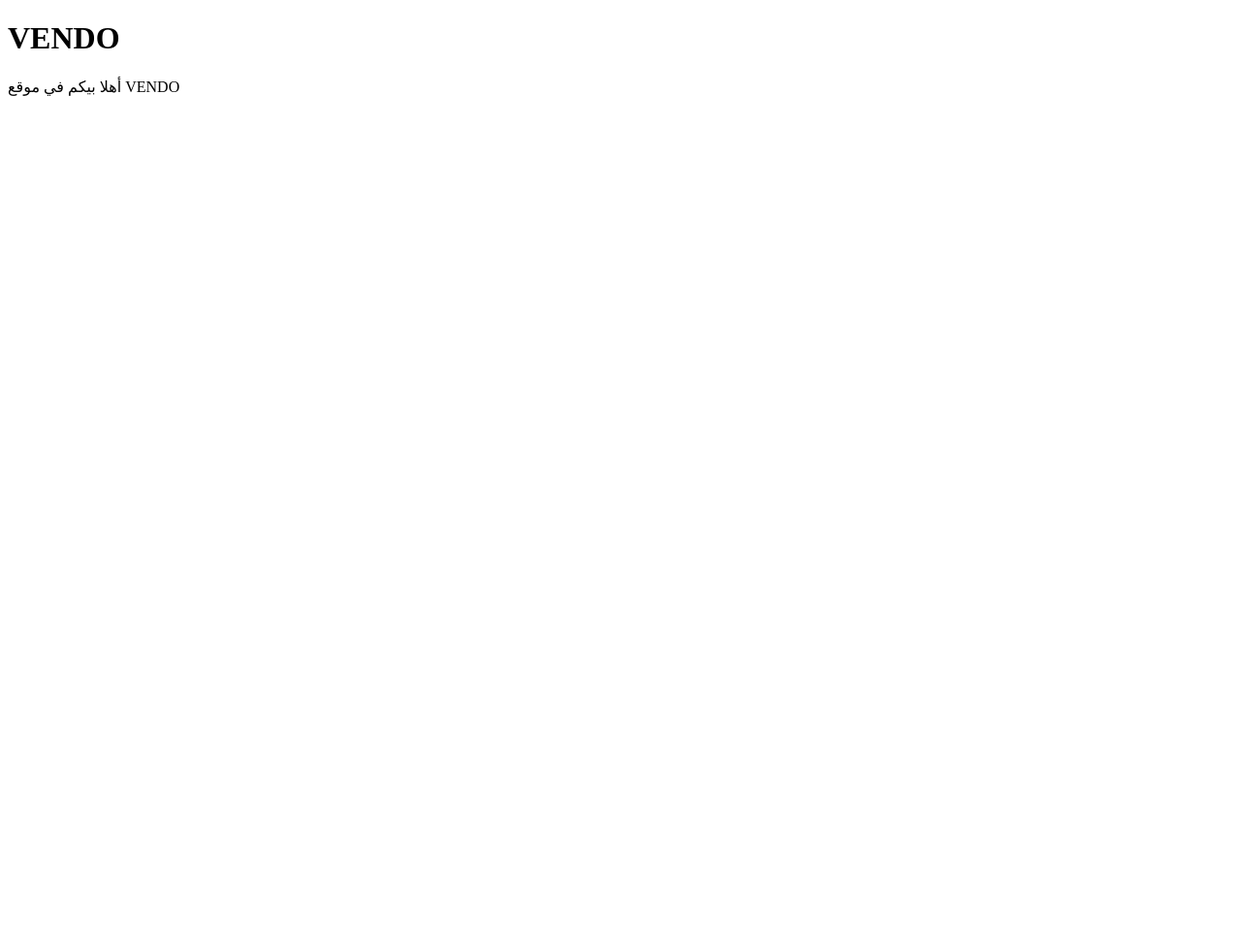
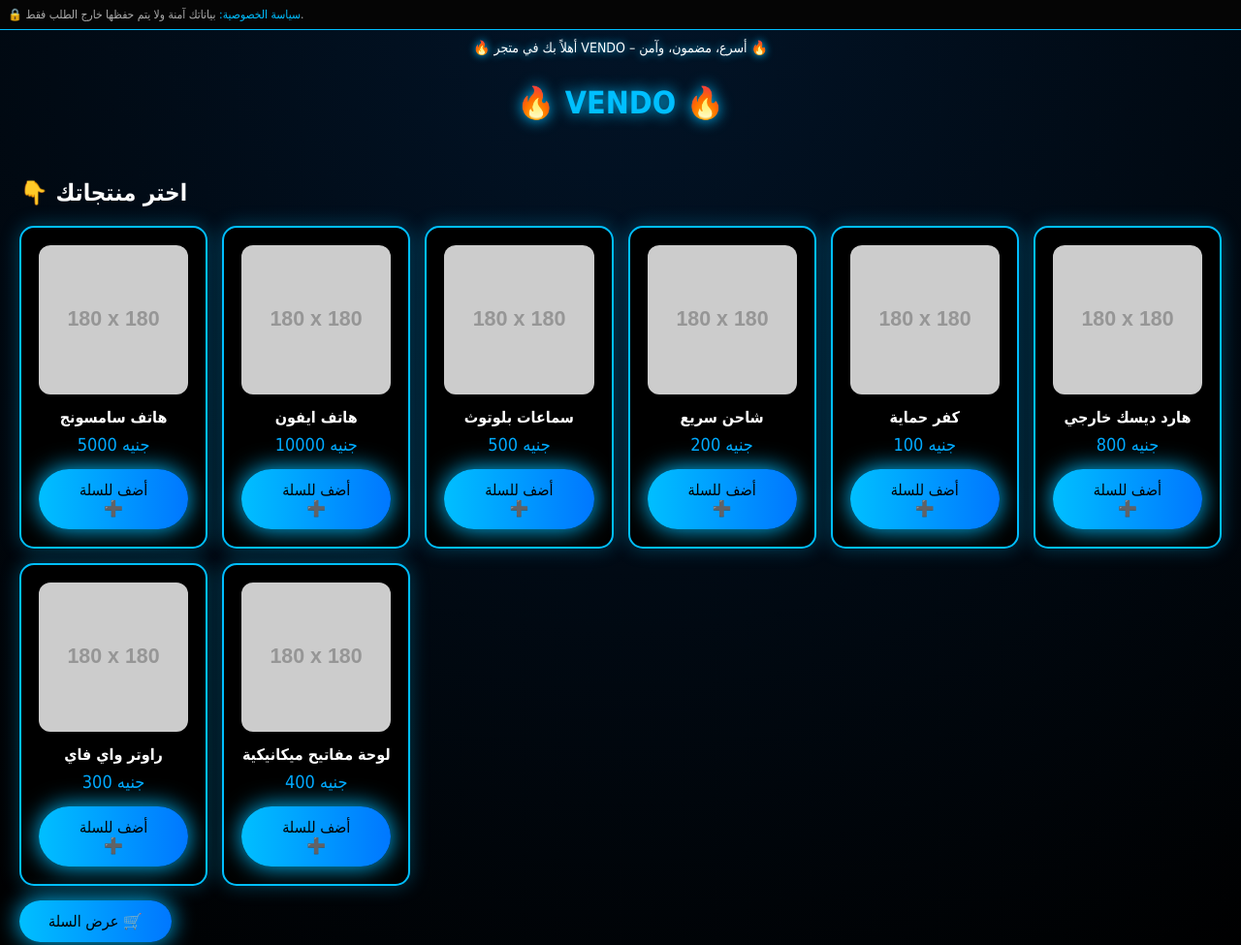
Before and after one commit to ahmedrafaat055-eng/VENDO, a plain HTML site: page index.html in a window 1280 px wide. Shown: the top 975 px of the page at 97% size. Before the commit the page ends 800 px from the top, so only its background shows below. Drawn offline with Linux system fonts and the light colour scheme; placeholder pictures from the web are drawn by us.

Commit message:
Update index.html

```diff
--- a/index.html
+++ b/index.html
@@ -1,13 +1,191 @@
 <!DOCTYPE html>
-<html>
+<html lang="ar">
 <head>
-  <meta charset="UTF-8">
-  <title>VENDO</title>
+<meta charset="UTF-8">
+<meta name="viewport" content="width=device-width, initial-scale=1.0">
+<title>VENDO</title>
+<style>
+*{box-sizing:border-box;font-family:Tahoma}
+body{
+    margin:0;
+    background:radial-gradient(circle at top,#021428,#000);
+    color:#fff;
+}
+header{
+    padding:20px;
+    text-align:center;
+    font-size:32px;
+    font-weight:bold;
+    color:#00bfff;
+    text-shadow:0 0 15px #00bfff;
+}
+.privacy-bar{
+    font-size:12px;
+    padding:8px;
+    background:#050505;
+    color:#aaa;
+    border-bottom:1px solid #00bfff;
+}
+.privacy-bar span{color:#00bfff;}
+.welcome{
+    margin:10px 0;
+    font-size:14px;
+    color:#fff;
+    text-shadow:0 0 8px #00bfff;
+    text-align:center;
+}
+section{display:none;padding:20px;}
+.active{display:block;}
+.cards{
+    display:grid;
+    grid-template-columns:repeat(auto-fit,minmax(180px,1fr));
+    gap:15px;
+}
+.card{
+    border:2px solid #00bfff;
+    border-radius:15px;
+    padding:18px;
+    cursor:pointer;
+    box-shadow:0 0 20px rgba(0,191,255,.3);
+    transition:.3s;
+    text-align:center;
+    background:#000;
+}
+.card:hover{
+    transform:scale(1.05);
+    box-shadow:0 0 35px #00bfff;
+}
+.card img{
+    width:100%;
+    border-radius:12px;
+    margin-bottom:10px;
+}
+.price{
+    margin-top:8px;
+    font-size:18px;
+    color:#0af;
+}
+.btn{
+    margin-top:15px;
+    padding:12px 30px;
+    border-radius:40px;
+    border:none;
+    background:linear-gradient(90deg,#00bfff,#0077ff);
+    color:#000;
+    font-size:16px;
+    cursor:pointer;
+    box-shadow:0 0 25px #00bfff;
+}
+.btn.red{background:linear-gradient(90deg,#ff0000,#aa0000);color:#fff;}
+.btn.green{background:linear-gradient(90deg,#00ff88,#00aa55);}
+.btn:hover{opacity:.9}
+input{width:80%;padding:12px;border-radius:12px;border:2px solid #00bfff;background:#000;color:#0af;font-size:16px;text-align:center;}
+.info{font-size:16px;line-height:1.6;}
+#cartItems{text-align:left;margin-top:15px;}
+#cartTotal{font-weight:bold;color:#0af;margin-top:10px;}
+</style>
 </head>
 <body>
 
-  <h1>VENDO</h1>
-  <p>أهلا بيكم في موقع VENDO</p>
+<div class="privacy-bar">🔒 <span>سياسة الخصوصية:</span> بياناتك آمنة ولا يتم حفظها خارج الطلب فقط.</div>
+<div class="welcome">🔥 أهلاً بك في متجر VENDO – أسرع، مضمون، وآمن 🔥</div>
+<header>🔥 VENDO 🔥</header>
+
+<!-- صفحة المنتجات -->
+<section id="s1" class="active">
+<h2>👇 اختر منتجاتك</h2>
+<div class="cards" id="productList">
+  <!-- المنتجات هتتضاف بالـ JS -->
+</div>
+<button class="btn" onclick="goCart()">عرض السلة 🛒</button>
+</section>
+
+<!-- صفحة السلة -->
+<section id="s2">
+<h2>🛒 سلة مشترياتك</h2>
+<div id="cartItems"></div>
+<div id="cartTotal"></div>
+<input id="playerId" placeholder="اكتب اسمك أو ID">
+<br>
+<button class="btn green" onclick="checkout()">الدفع 💳</button>
+<button class="btn red" onclick="backProducts()">العودة للمنتجات 🔄</button>
+</section>
+
+<script>
+const products = [
+  {name:"هاتف سامسونج",price:5000,img:"https://via.placeholder.com/180?text=Samsung"},
+  {name:"هاتف ايفون",price:10000,img:"https://via.placeholder.com/180?text=iPhone"},
+  {name:"سماعات بلوتوث",price:500,img:"https://via.placeholder.com/180?text=Headphones"},
+  {name:"شاحن سريع",price:200,img:"https://via.placeholder.com/180?text=Charger"},
+  {name:"كفر حماية",price:100,img:"https://via.placeholder.com/180?text=Case"},
+  {name:"هارد ديسك خارجي",price:800,img:"https://via.placeholder.com/180?text=HDD"},
+  {name:"راوتر واي فاي",price:300,img:"https://via.placeholder.com/180?text=Router"},
+  {name:"لوحة مفاتيح ميكانيكية",price:400,img:"https://via.placeholder.com/180?text=Keyboard"}
+];
+
+let cart = [];
+
+const whatsappNumber = "201104275701";
+
+function renderProducts(){
+  const container = document.getElementById("productList");
+  container.innerHTML="";
+  products.forEach((p,i)=>{
+    const div = document.createElement("div");
+    div.className="card";
+    div.innerHTML=`<img src="${p.img}"><strong>${p.name}</strong><div class="price">${p.price} جنيه</div><button class="btn" onclick="addCart(${i})">أضف للسلة ➕</button>`;
+    container.appendChild(div);
+  });
+}
+
+function addCart(index){
+  cart.push(products[index]);
+  alert(`${products[index].name} تم إضافته للسلة`);
+}
+
+function goCart(){
+  document.getElementById("s1").classList.remove("active");
+  document.getElementById("s2").classList.add("active");
+  renderCart();
+}
+
+function backProducts(){
+  document.getElementById("s2").classList.remove("active");
+  document.getElementById("s1").classList.add("active");
+}
+
+function renderCart(){
+  const cartDiv = document.getElementById("cartItems");
+  cartDiv.innerHTML="";
+  let total=0;
+  cart.forEach((item,i)=>{
+    total+=item.price;
+    cartDiv.innerHTML+=`<div>${item.name} - ${item.price} جنيه <button class="btn red" onclick="removeItem(${i})">❌</button></div>`;
+  });
+  document.getElementById("cartTotal").innerText=`الإجمالي: ${total} جنيه`;
+}
+
+function removeItem(index){
+  cart.splice(index,1);
+  renderCart();
+}
+
+function checkout(){
+  const pid = document.getElementById("playerId").value;
+  if(!pid){alert("اكتب اسمك أو ID");return;}
+  if(cart.length==0){alert("السلة فارغة");return;}
+  let msg = `✅ تم الطلب من VENDO\nالعميل: ${pid}\n\nالمنتجات:\n`;
+  let total=0;
+  cart.forEach(item=>{
+    msg+=`${item.name} - ${item.price} جنيه\n`;
+    total+=item.price;
+  });
+  msg+=`\nالإجمالي: ${total} جنيه`;
+  window.location.href=`https://wa.me/${whatsappNumber}?text=${encodeURIComponent(msg)}`;
+}
+
+renderProducts();
+</script>
 
 </body>
-</html>
+  </html>
```
